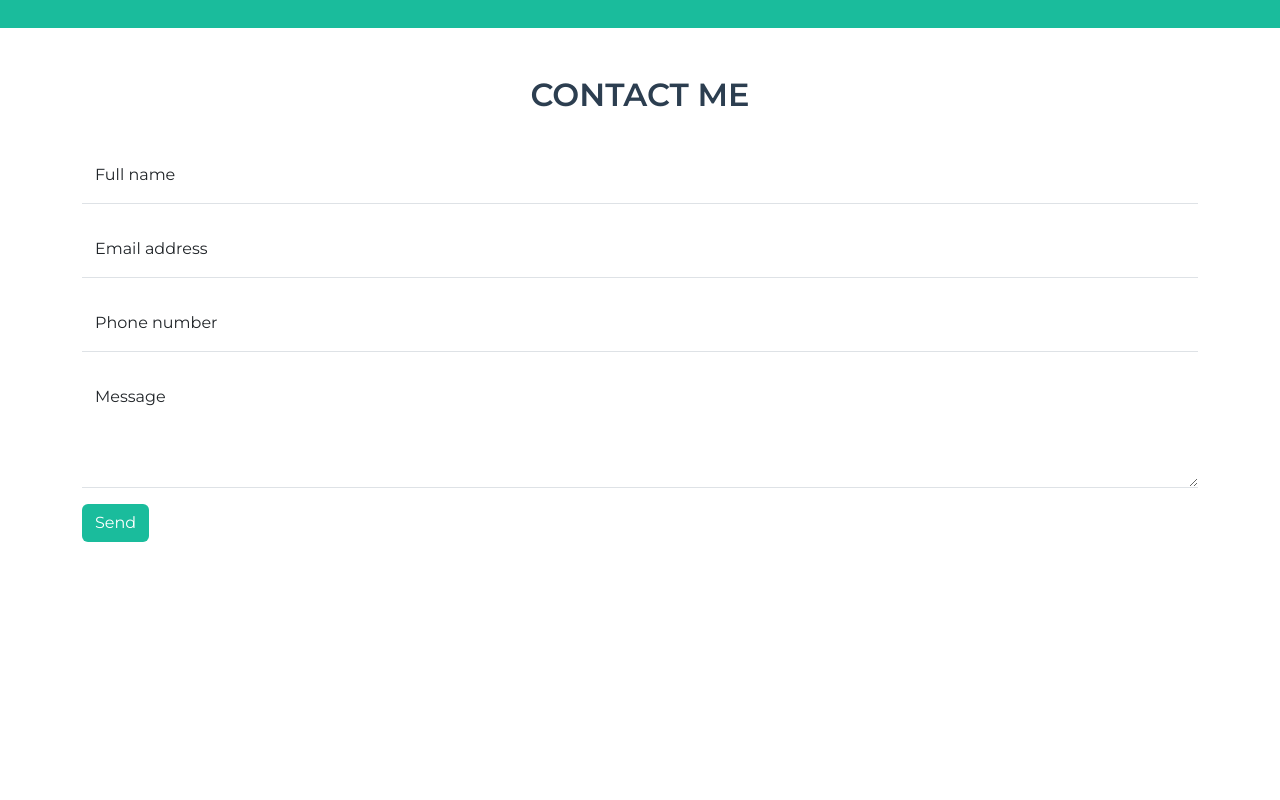
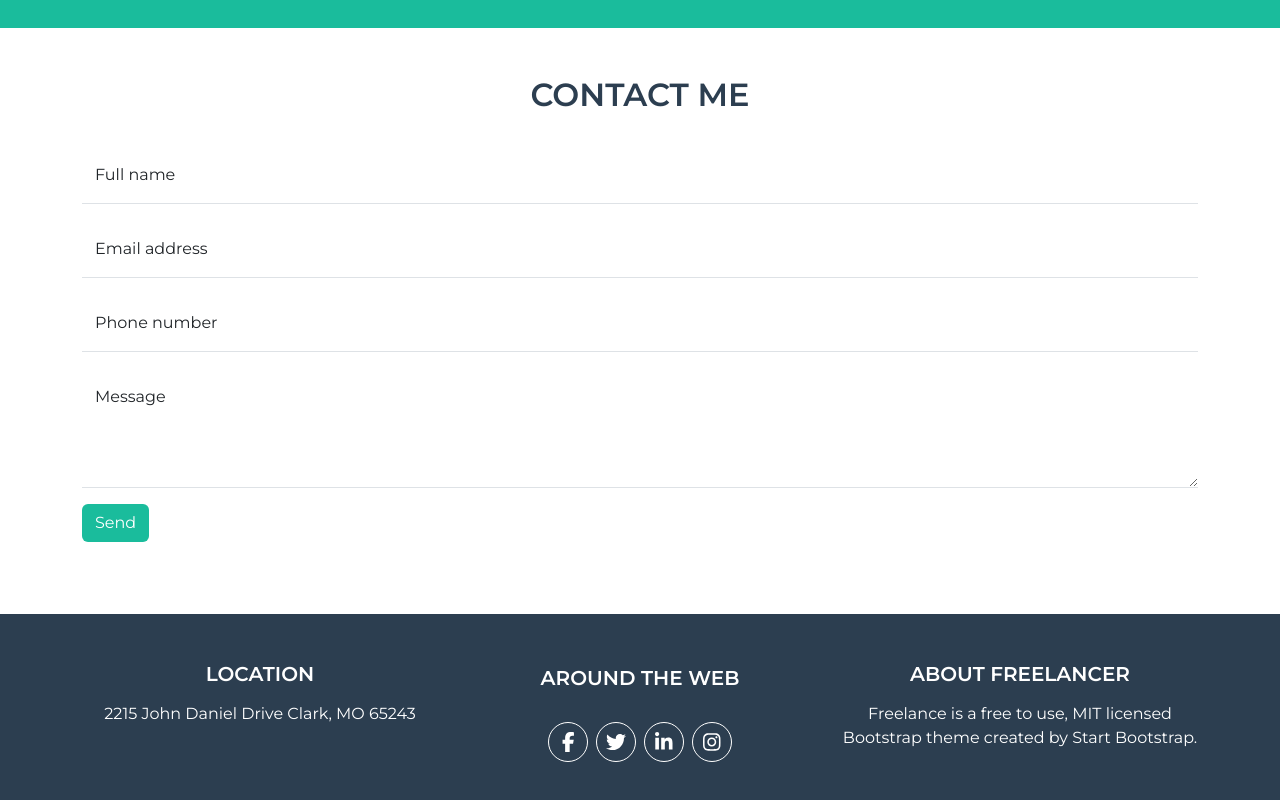
Before and after one commit to nuwar1/portfolio-task, a React (Vite) app: page /contact in a window 1280 px wide. Shown: the part 1659-2459 px from the top of the page. Before the commit the page ends 2273 px from the top, so only its background shows below. Built offline with nearby package versions, Linux system fonts and the light colour scheme.

Commit message:
create footer

```diff
--- a/src/App.jsx
+++ b/src/App.jsx
@@ -3,6 +3,7 @@ import Hero from "./components/hero/hero.jsx";
 import Portfolio from "./components/portfolio/portfolio.jsx";
 import About from "./components/about/about.jsx";
 import Contact from "./components/contact/contact.jsx";
+import Footer from "./components/footer/footer.jsx";
 function App(){
     return(
       <>
@@ -11,6 +12,7 @@ function App(){
       <Portfolio/>
       <About/>
       <Contact/>
+      <Footer/>
       </>
     )
 }
--- /dev/null
+++ b/src/components/footer/footer.jsx
@@ -0,0 +1,56 @@
+import style from "./footer.module.css"
+function Footer() {
+
+    return (
+        <section className={`py-5 ${style['footer-section']}`}>
+            <div className="container">
+                <div className="row justify-content-center text-white text-center">
+                    <div className="col-md-4 mb-4">
+                        <h5 className="text-uppercase fw-semibold mb-3">Location</h5>
+                        <address>2215 John Daniel Drive
+                            Clark, MO 65243</address>
+                    </div>
+                    <div className="col-md-4 mb-4 d-flex flex-column justify-content-center align-items-center gap-3">
+                        <h5 className="text-uppercase fw-semibold mb-3">Around the Web</h5>
+                        <div className="d-flex flex-row gap-2 justify-content-center">
+                            <div className={style.icon}>
+                                <svg xmlns="http://www.w3.org/2000/svg" height="20" width="12.5"
+                                    viewBox="0 0 320 512">
+                                    <path fill="#ffffff"
+                                        d="M80 299.3V512H196V299.3h86.5l18-97.8H196V166.9c0-51.7 20.3-71.5 72.7-71.5c16.3 0 29.4 .4 37 1.2V7.9C291.4 4 256.4 0 236.2 0C129.3 0 80 50.5 80 159.4v42.1H14v97.8H80z" />
+                                </svg>
+                            </div>
+                            <div className={style.icon}>
+                                <svg xmlns="http://www.w3.org/2000/svg" height="20" width="20"
+                                    viewBox="0 0 512 512">
+                                    <path fill="#ffffff"
+                                        d="M459.4 151.7c.3 4.5 .3 9.1 .3 13.6 0 138.7-105.6 298.6-298.6 298.6-59.5 0-114.7-17.2-161.1-47.1 8.4 1 16.6 1.3 25.3 1.3 49.1 0 94.2-16.6 130.3-44.8-46.1-1-84.8-31.2-98.1-72.8 6.5 1 13 1.6 19.8 1.6 9.4 0 18.8-1.3 27.6-3.6-48.1-9.7-84.1-52-84.1-103v-1.3c14 7.8 30.2 12.7 47.4 13.3-28.3-18.8-46.8-51-46.8-87.4 0-19.5 5.2-37.4 14.3-53 51.7 63.7 129.3 105.3 216.4 109.8-1.6-7.8-2.6-15.9-2.6-24 0-57.8 46.8-104.9 104.9-104.9 30.2 0 57.5 12.7 76.7 33.1 23.7-4.5 46.5-13.3 66.6-25.3-7.8 24.4-24.4 44.8-46.1 57.8 21.1-2.3 41.6-8.1 60.4-16.2-14.3 20.8-32.2 39.3-52.6 54.3z" />
+                                </svg>
+                            </div>
+                            <div className={style.icon}>
+                                <svg xmlns="http://www.w3.org/2000/svg" height="20" width="17.5"
+                                    viewBox="0 0 448 512">
+                                    <path fill="#ffffff"
+                                        d="M100.3 448H7.4V148.9h92.9zM53.8 108.1C24.1 108.1 0 83.5 0 53.8a53.8 53.8 0 0 1 107.6 0c0 29.7-24.1 54.3-53.8 54.3zM447.9 448h-92.7V302.4c0-34.7-.7-79.2-48.3-79.2-48.3 0-55.7 37.7-55.7 76.7V448h-92.8V148.9h89.1v40.8h1.3c12.4-23.5 42.7-48.3 87.9-48.3 94 0 111.3 61.9 111.3 142.3V448z" />
+                                </svg>
+                            </div>
+                            <div className={style.icon}>
+                                <svg xmlns="http://www.w3.org/2000/svg" height="20" width="17.5"
+                                    viewBox="0 0 448 512">
+                                    <path fill="#ffffff"
+                                        d="M224.1 141c-63.6 0-114.9 51.3-114.9 114.9s51.3 114.9 114.9 114.9S339 319.5 339 255.9 287.7 141 224.1 141zm0 189.6c-41.1 0-74.7-33.5-74.7-74.7s33.5-74.7 74.7-74.7 74.7 33.5 74.7 74.7-33.6 74.7-74.7 74.7zm146.4-194.3c0 14.9-12 26.8-26.8 26.8-14.9 0-26.8-12-26.8-26.8s12-26.8 26.8-26.8 26.8 12 26.8 26.8zm76.1 27.2c-1.7-35.9-9.9-67.7-36.2-93.9-26.2-26.2-58-34.4-93.9-36.2-37-2.1-147.9-2.1-184.9 0-35.8 1.7-67.6 9.9-93.9 36.1s-34.4 58-36.2 93.9c-2.1 37-2.1 147.9 0 184.9 1.7 35.9 9.9 67.7 36.2 93.9s58 34.4 93.9 36.2c37 2.1 147.9 2.1 184.9 0 35.9-1.7 67.7-9.9 93.9-36.2 26.2-26.2 34.4-58 36.2-93.9 2.1-37 2.1-147.8 0-184.8zM398.8 388c-7.8 19.6-22.9 34.7-42.6 42.6-29.5 11.7-99.5 9-132.1 9s-102.7 2.6-132.1-9c-19.6-7.8-34.7-22.9-42.6-42.6-11.7-29.5-9-99.5-9-132.1s-2.6-102.7 9-132.1c7.8-19.6 22.9-34.7 42.6-42.6 29.5-11.7 99.5-9 132.1-9s102.7-2.6 132.1 9c19.6 7.8 34.7 22.9 42.6 42.6 11.7 29.5 9 99.5 9 132.1s2.7 102.7-9 132.1z" />
+                                </svg>
+                            </div>
+                        </div>
+                    </div>
+                    <div className="col-md-4 mb-4">
+                        <h5 className="text-uppercase fw-semibold mb-3">About Freelancer</h5>
+                        <p>Freelance is a free to use, MIT licensed Bootstrap theme created by Start Bootstrap.</p>
+                    </div>
+                </div>
+            </div>
+
+        </section>
+    )
+}
+export default Footer;
--- /dev/null
+++ b/src/components/footer/footer.module.css
@@ -0,0 +1,15 @@
+.footer-section{
+    background-color: #2c3e50;
+}
+.icon{
+    display: flex;
+    align-items: center;
+    justify-content: center;
+    width: 40px;
+    height: 40px;
+    border: 1px solid #fff;
+    border-radius: 50%;
+    background: transparent;
+    color: #fff;
+    line-height: 0;
+}
```
